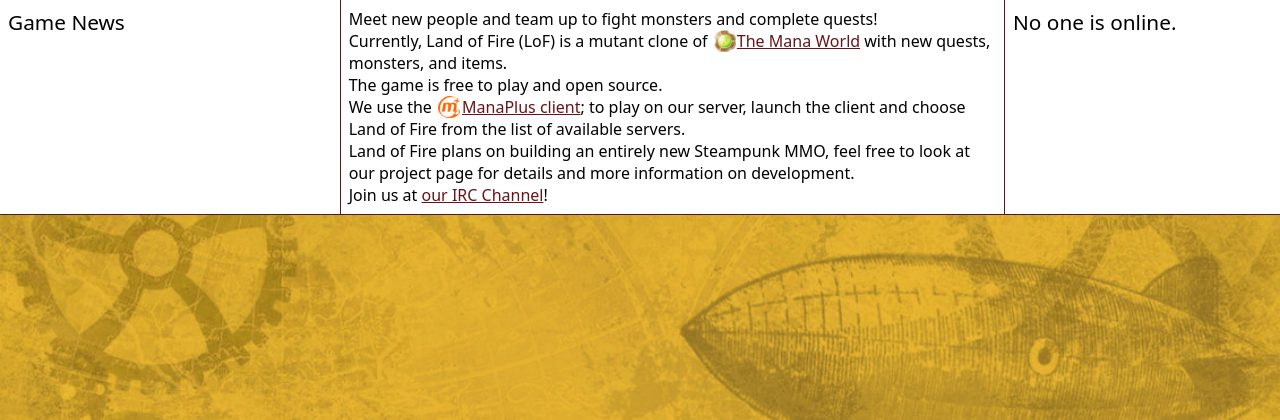
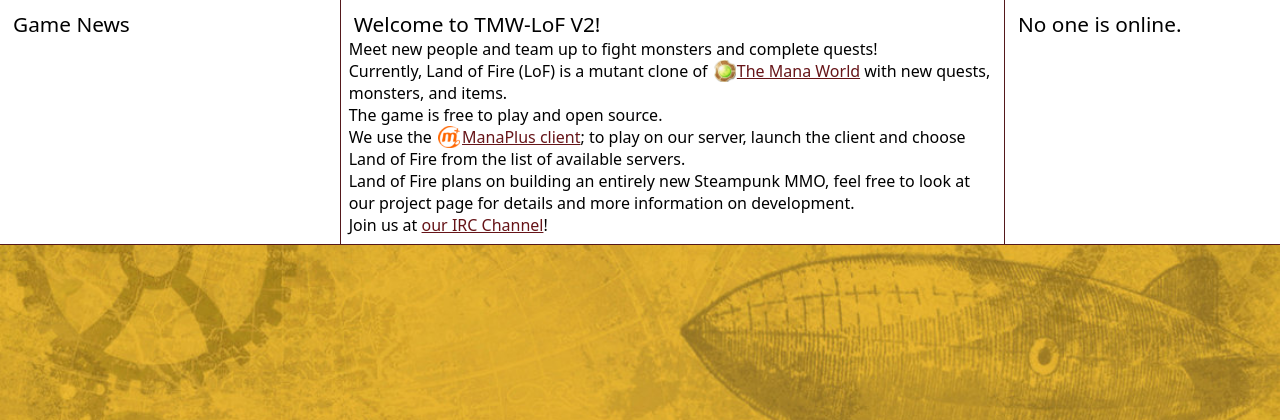
Before and after one commit to landoffire/website-flask-2015, a Flask app: template templates/index.html in a window 1280 px wide. Shown: the part 129-549 px from the top of the page. Run offline with Flask 2, Linux system fonts and the light colour scheme; the template is opened without the code that fills it, so the values that code supplies are empty.

Commit message:
Add title block to home page

```diff
--- a/static/style.css
+++ b/static/style.css
@@ -75,6 +75,10 @@ nav a.current, nav a:hover {
     flex-flow: row wrap;
 
     background-color: #fff;
+}
+
+.columns h2 {
+    margin: 2px 5px 0 5px;
 }
 
 main {
--- a/templates/index.html
+++ b/templates/index.html
@@ -1,6 +1,7 @@
 {% extends "base.html" %}
 {% block main %}
 <main>
+   <h2>Welcome to TMW-LoF V2!</h2>
    <p>Meet new people and team up to fight monsters and complete quests!</p>
    <p>Currently, Land of Fire (LoF) is a mutant clone of <a href="http://themanaworld.org/" target=_Blank">The Mana World</a> with new quests, monsters, and items.</p>
    <p>The game is free to play and open source.</p>
```
